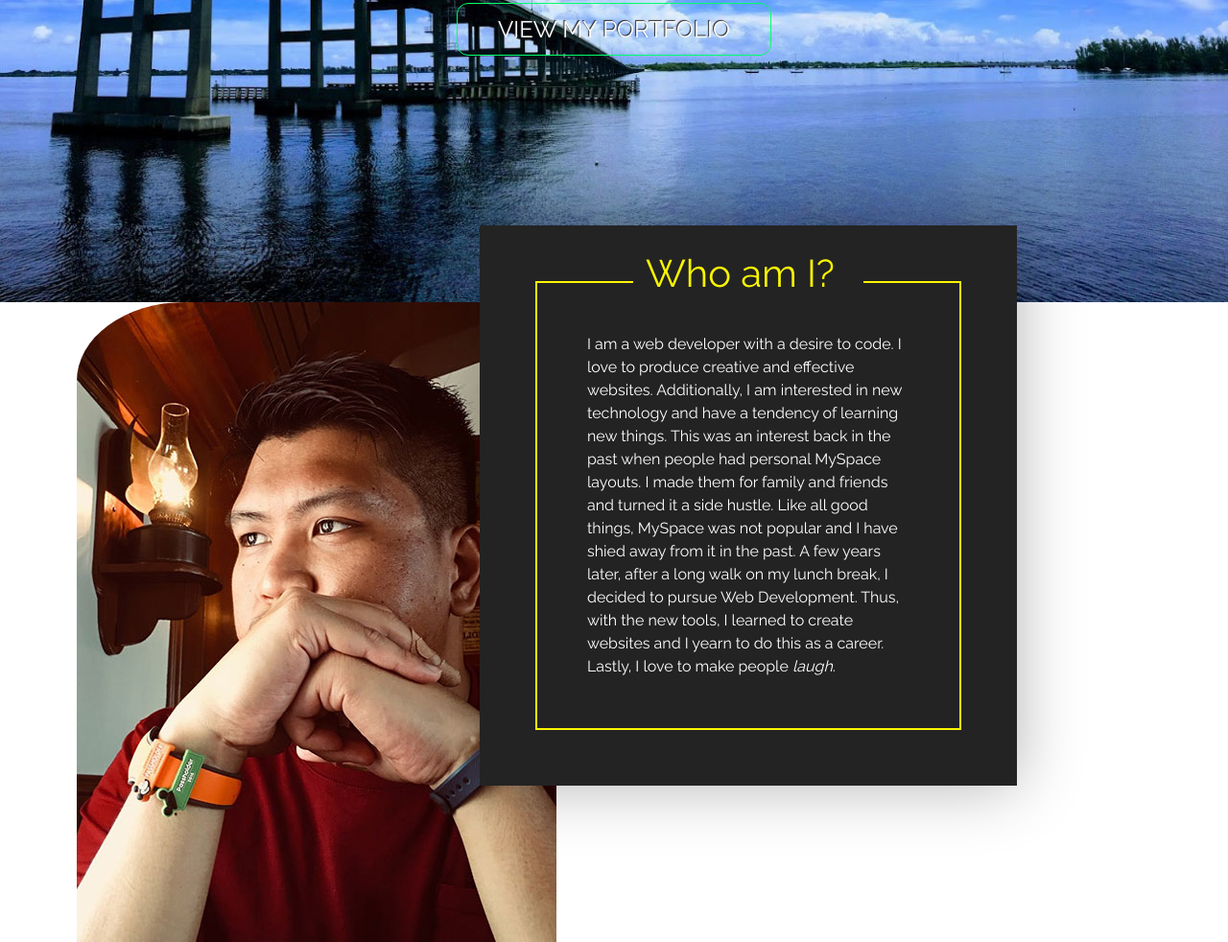
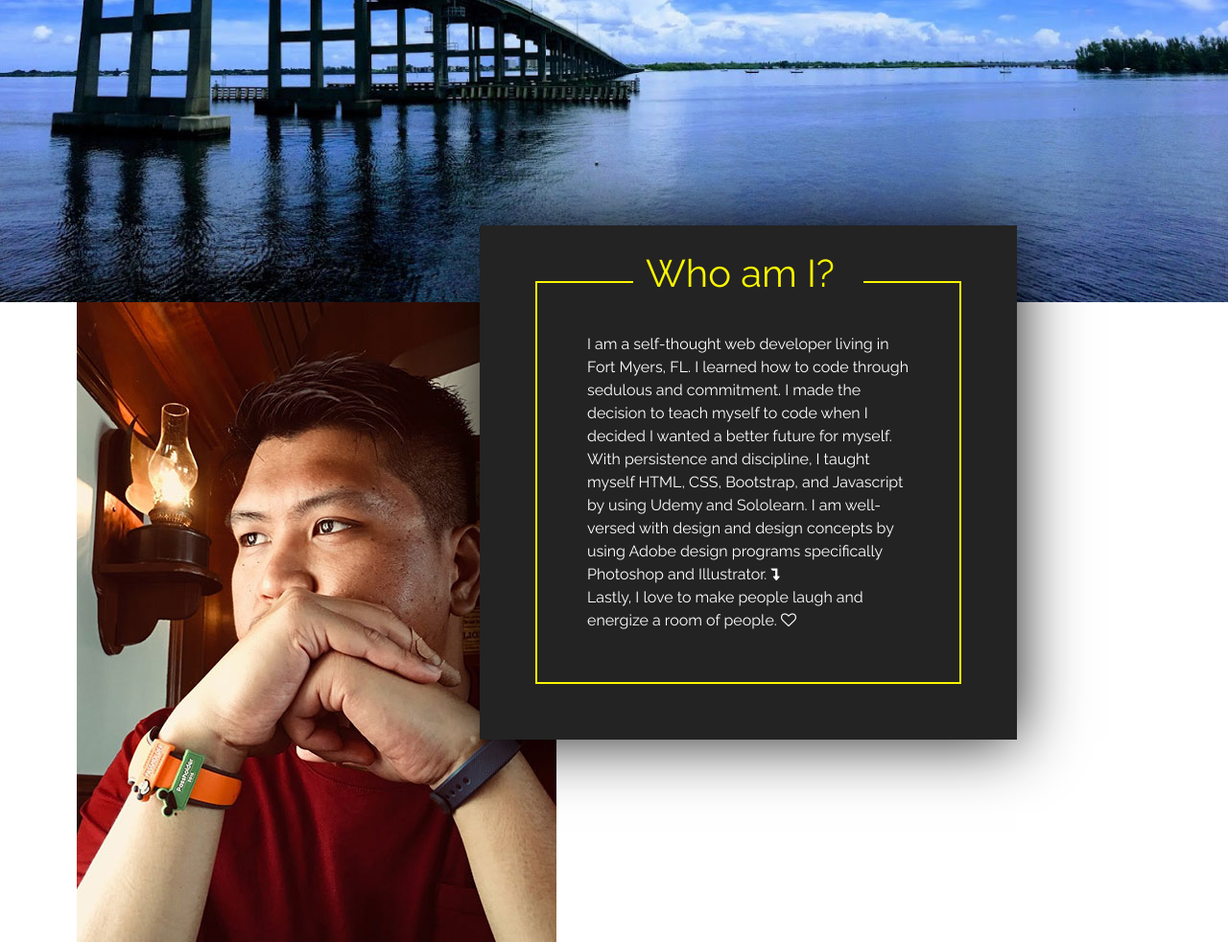
Before and after one commit to MarkJamin/New-Site, a plain HTML site: page index.html in a window 1280 px wide. Shown: the part 485-1467 px from the top of the page at 96% size. Drawn offline with nearby package versions, Linux system fonts and the light colour scheme.

Commit message:
Add files via upload

```diff
--- a/css/style.css
+++ b/css/style.css
@@ -267,6 +267,7 @@ nav a:focus {
 	outline-offset: -2.5em;
 	color: #ffffff;
 	position: relative;
+	text-align: left;
 }
 
 .home-about-textbox h1 {
@@ -309,7 +310,6 @@ nav a:focus {
 		background-image: url(../img/Hero.jpg);
 		background-repeat: no-repeat;
 		padding-bottom: 15em;
-		border-radius: 10%;
 	}
 
 	.home-about-textbox {
@@ -320,7 +320,7 @@ nav a:focus {
     top: -5em;
 		right: -28em;
 		text-align: left;
-    box-shadow: 0 0 4em 0 rgba(0,0,0,.3);
+    box-shadow: 0 0 4em 0 rgba(0,0,0,.9);
 	}
 
 	.home-about-textbox h1 {
--- a/index.html
+++ b/index.html
@@ -26,7 +26,7 @@
 
       <nav>
           <ul>
-              <li><a href="#">Home</a></li>
+              <li><a href="http://markjamin.com">Home</a></li>
               <li id="About-Me"><a href="#">About</a></li>
               <li id="Contact-Me"><a href="#">Contact</a></li>
           </ul>
@@ -37,7 +37,7 @@
 <section class="home-hero">
   <div class="container">
       <h1 class="title parallax--box">Taking shots, creating thoughts, and always be: <span><i>Jamin.</i></span></h1>
-    <div id="Portfolio-Btn" class="button button-accent">View my portfolio</div>
+    <!-- <div id="Portfolio-Btn" class="button button-accent">View my portfolio</div> -->
 </section>
 
 
@@ -46,11 +46,9 @@
     <section class="home-about">
       <div class="home-about-textbox parallax--box">
         <h1>Who am I?</h1>
-        <p id="AboutMe" class="home-about-para">I am a web developer with a desire to code. I love to produce creative and effective websites. Additionally, I am interested in new technology and have a tendency of
-        learning new things. This was an interest back in the past when people had personal MySpace layouts. I made them for family and friends and turned
-        it a side hustle. Like all good things, MySpace was not popular and I have shied away from it in the past. A few years later,
-        after a long walk on my lunch break, I decided to pursue Web Development. Thus, with the new tools, I learned to create websites
-        and I yearn to do this as a career. <br /> Lastly, I love to make people <i>laugh</i>.
+        <p id="AboutMe" class="home-about-para">I am a self-thought web developer living in Fort Myers, FL. I learned how to code through sedulous and commitment. I made
+        the decision to teach myself to code when I decided I wanted a better future for myself. With persistence and discipline, I taught myself HTML, CSS, Bootstrap, and Javascript by using Udemy and Sololearn. I am well-versed with design and design concepts by using Adobe design programs specifically
+        Photoshop and Illustrator. <span class="fa fa-level-down" aria-hidden="true"></span> <br />Lastly, I love to make people laugh and energize a room of people. <span class="fa fa-heart-o" aria-hidden="true"></span>
       </div>
 
     </section>
```
Also changed, not shown: 1 other file.
